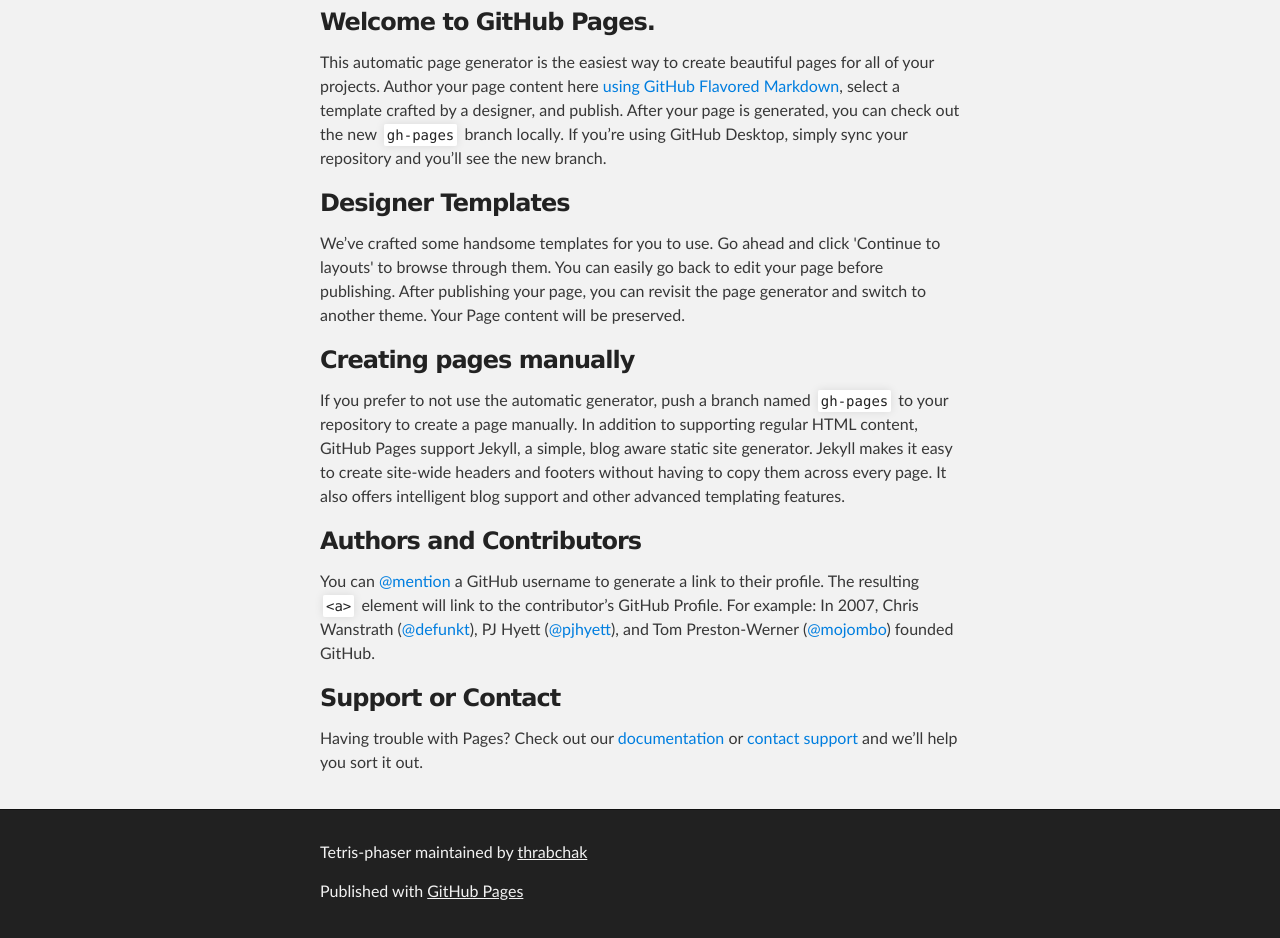
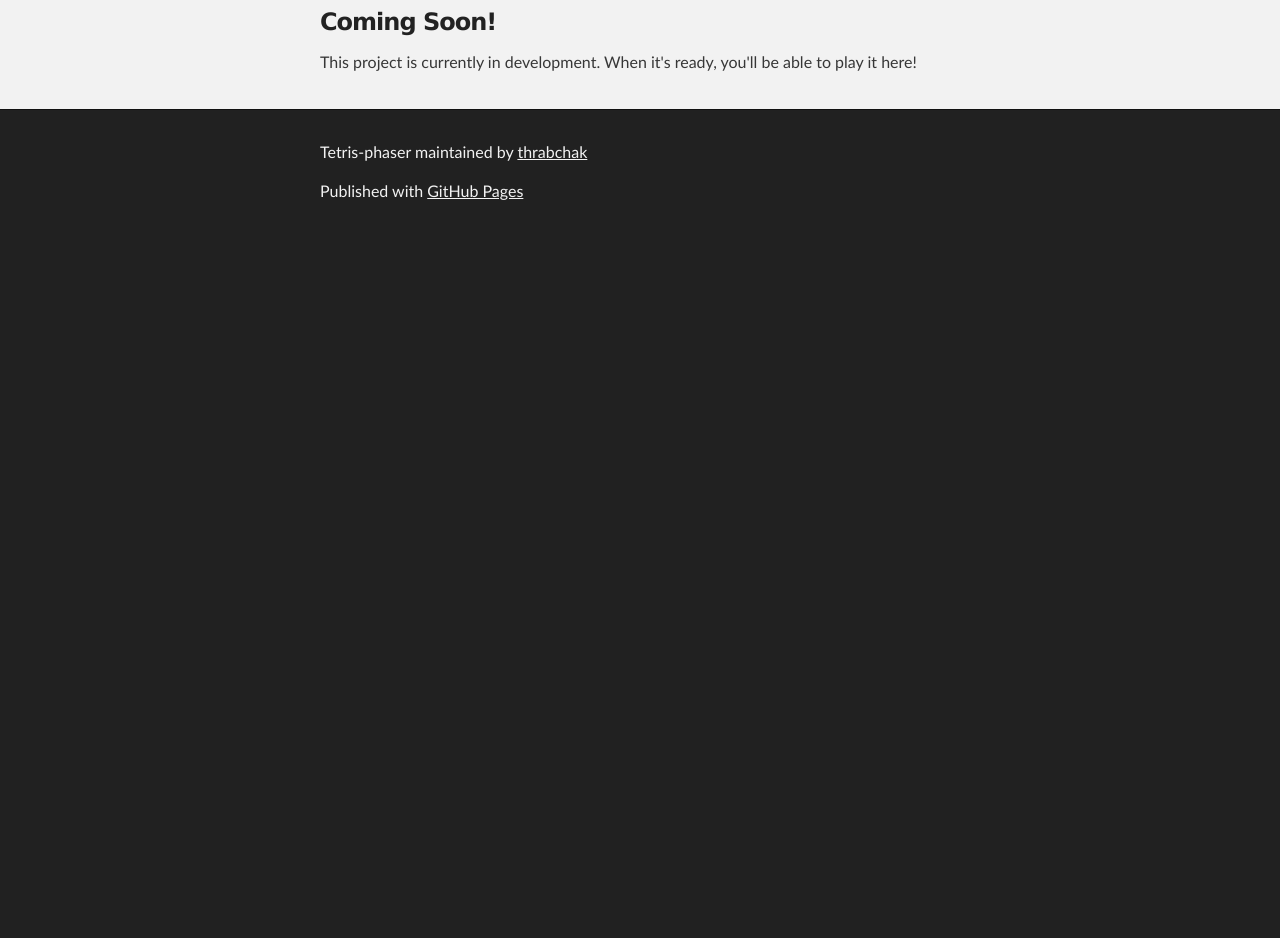
Before and after one commit to thrabchak/tetris-phaser, a plain HTML site: page index.html in a window 1280 px wide. Shown: the part 256-1194 px from the top of the page. After the commit the page ends 800 px from the top, so only its background shows below. Drawn offline with Linux system fonts and the light colour scheme.

Commit message:
temporary index.html

```diff
--- a/index.html
+++ b/index.html
@@ -32,29 +32,9 @@
     <div id="main_content_wrap" class="outer">
       <section id="main_content" class="inner">
         <h3>
-<a id="welcome-to-github-pages" class="anchor" href="#welcome-to-github-pages" aria-hidden="true"><span class="octicon octicon-link"></span></a>Welcome to GitHub Pages.</h3>
+<a id="coming-soon" class="anchor" href="#coming-soon" aria-hidden="true"><span class="octicon octicon-link"></span></a>Coming Soon!</h3>
 
-<p>This automatic page generator is the easiest way to create beautiful pages for all of your projects. Author your page content here <a href="https://guides.github.com/features/mastering-markdown/">using GitHub Flavored Markdown</a>, select a template crafted by a designer, and publish. After your page is generated, you can check out the new <code>gh-pages</code> branch locally. If you’re using GitHub Desktop, simply sync your repository and you’ll see the new branch.</p>
-
-<h3>
-<a id="designer-templates" class="anchor" href="#designer-templates" aria-hidden="true"><span class="octicon octicon-link"></span></a>Designer Templates</h3>
-
-<p>We’ve crafted some handsome templates for you to use. Go ahead and click 'Continue to layouts' to browse through them. You can easily go back to edit your page before publishing. After publishing your page, you can revisit the page generator and switch to another theme. Your Page content will be preserved.</p>
-
-<h3>
-<a id="creating-pages-manually" class="anchor" href="#creating-pages-manually" aria-hidden="true"><span class="octicon octicon-link"></span></a>Creating pages manually</h3>
-
-<p>If you prefer to not use the automatic generator, push a branch named <code>gh-pages</code> to your repository to create a page manually. In addition to supporting regular HTML content, GitHub Pages support Jekyll, a simple, blog aware static site generator. Jekyll makes it easy to create site-wide headers and footers without having to copy them across every page. It also offers intelligent blog support and other advanced templating features.</p>
-
-<h3>
-<a id="authors-and-contributors" class="anchor" href="#authors-and-contributors" aria-hidden="true"><span class="octicon octicon-link"></span></a>Authors and Contributors</h3>
-
-<p>You can <a href="https://github.com/blog/821" class="user-mention">@mention</a> a GitHub username to generate a link to their profile. The resulting <code>&lt;a&gt;</code> element will link to the contributor’s GitHub Profile. For example: In 2007, Chris Wanstrath (<a href="https://github.com/defunkt" class="user-mention">@defunkt</a>), PJ Hyett (<a href="https://github.com/pjhyett" class="user-mention">@pjhyett</a>), and Tom Preston-Werner (<a href="https://github.com/mojombo" class="user-mention">@mojombo</a>) founded GitHub.</p>
-
-<h3>
-<a id="support-or-contact" class="anchor" href="#support-or-contact" aria-hidden="true"><span class="octicon octicon-link"></span></a>Support or Contact</h3>
-
-<p>Having trouble with Pages? Check out our <a href="https://help.github.com/pages">documentation</a> or <a href="https://github.com/contact">contact support</a> and we’ll help you sort it out.</p>
+<p>This project is currently in development. When it's ready, you'll be able to play it here!</p>
       </section>
     </div>
 
```
